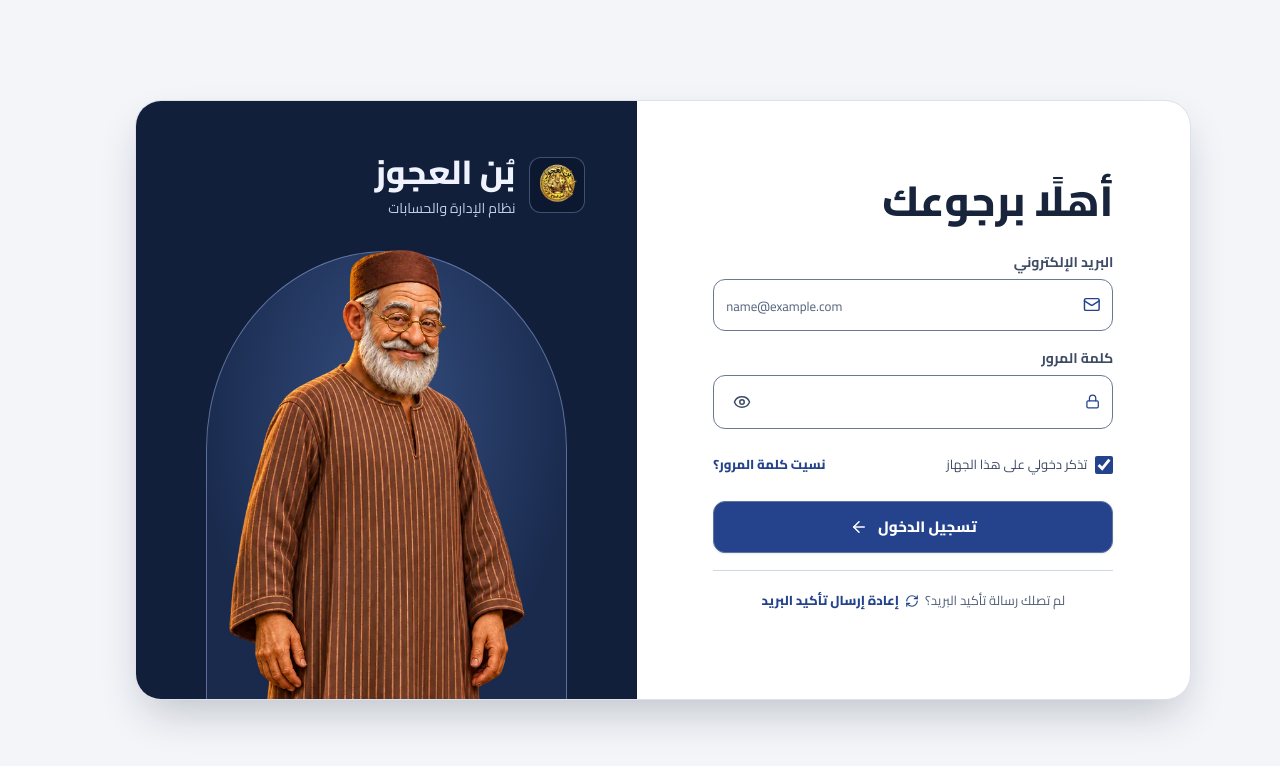
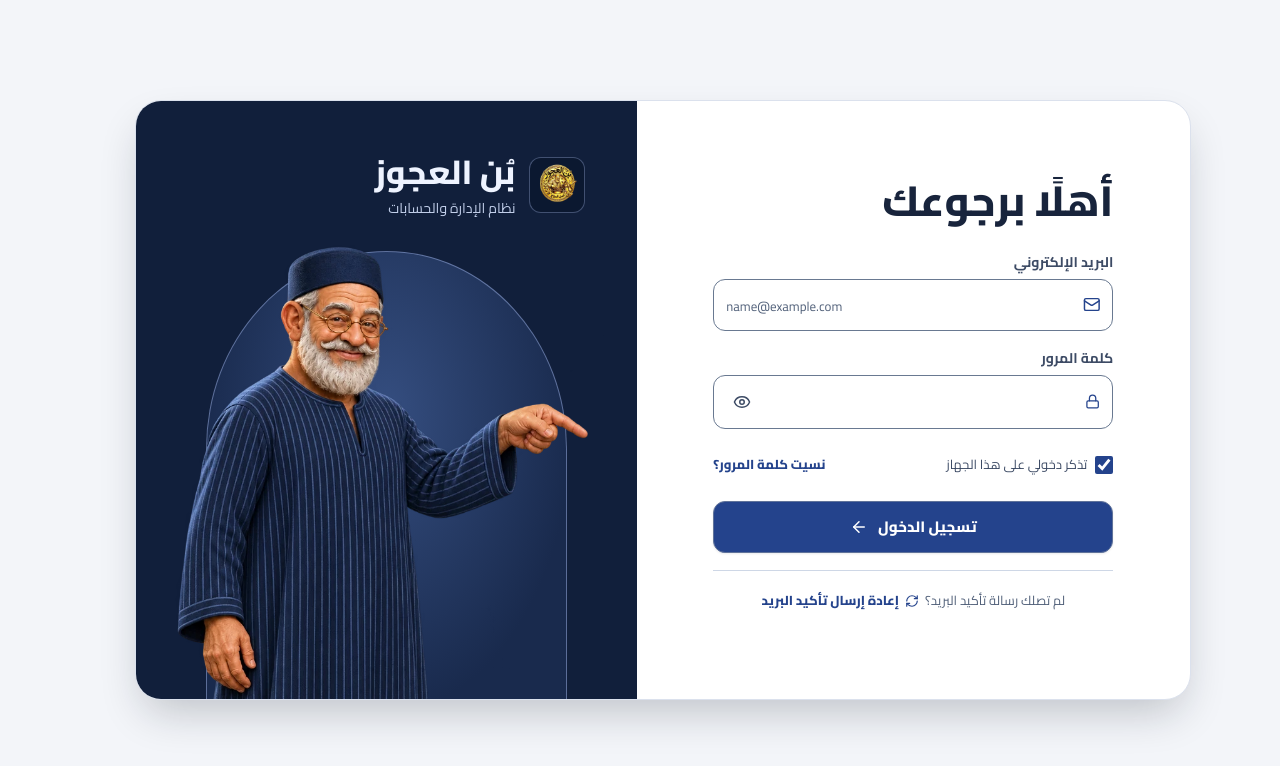
Before and after one commit to AlAgoouz/AlAgoouzMobileApp, a React (Vite) app: page / in a window 1280 px wide. Shown: the top 766 px of the page. Built offline with nearby package versions, Linux system fonts and the light colour scheme; no server answers.

Commit message:
Dress the sign-in mascot in navy and point toward the form

```diff
--- a/src/components/AuthenticationLayout.tsx
+++ b/src/components/AuthenticationLayout.tsx
@@ -54,8 +54,8 @@ export function AuthenticationLayout({ children }: { children: ReactNode }) {
           </div>
           <div className="login-scene" aria-hidden="true">
             <picture className="login-art">
-              <source media="(max-width: 767px)" srcSet="/roaster-cutout-small.webp" width="480" height="720" />
-              <img src="/roaster-cutout.webp" alt="" width="800" height="1200" decoding="async" />
+              <source media="(max-width: 767px)" srcSet="/roaster-sign-in-small.webp" width="480" height="720" />
+              <img src="/roaster-sign-in.webp" alt="" width="800" height="1200" decoding="async" />
             </picture>
           </div>
         </div>
--- a/tests/performance/design-review.mjs
+++ b/tests/performance/design-review.mjs
@@ -98,7 +98,7 @@ export async function verifyDesign(){
       assert.equal(image.sceneBackground,'none');
       assert.equal(image.sceneColor,'rgba(0, 0, 0, 0)');
     };
-    await checkPortrait('roaster-cutout-small.webp');
+    await checkPortrait('roaster-sign-in-small.webp');
     assert.equal(await page.evaluate(async()=>{await document.fonts.ready;return [...document.fonts].some(face=>face.family==='Cairo'&&face.status==='loaded');}),true);
     await limit(page,'login');await page.screenshot({path:'design-login-mobile.png',fullPage:true});evidence.login=true;
     await page.setViewportSize({width:320,height:568});
@@ -119,8 +119,8 @@ export async function verifyDesign(){
     await page.mouse.move(0,0);
     await togglePassword.blur();
     await page.setViewportSize({width:1440,height:900});
-    await page.waitForFunction(()=>document.querySelector('.login-art img')?.currentSrc.endsWith('/roaster-cutout.webp'));
-    await checkPortrait('roaster-cutout.webp');
+    await page.waitForFunction(()=>document.querySelector('.login-art img')?.currentSrc.endsWith('/roaster-sign-in.webp'));
+    await checkPortrait('roaster-sign-in.webp');
     await page.screenshot({path:'design-login-desktop.png',animations:'disabled'});
     await page.setViewportSize({width:360,height:800});
     await page.getByRole('button',{name:'نسيت كلمة المرور؟'}).click();
```
Also changed, not shown: public/roaster-sign-in-small.webp (added), public/roaster-sign-in.webp (added).
